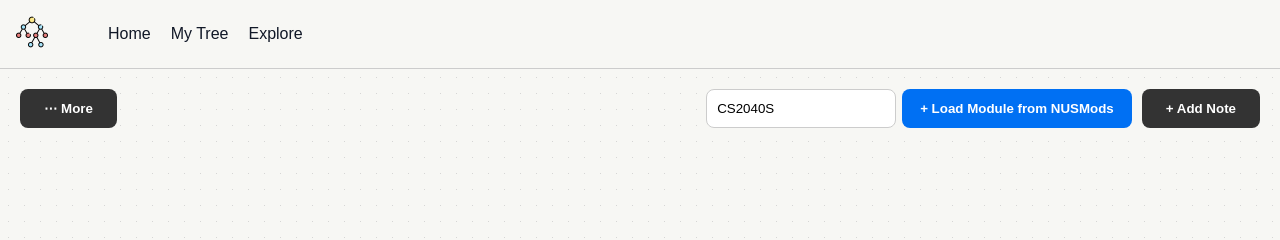
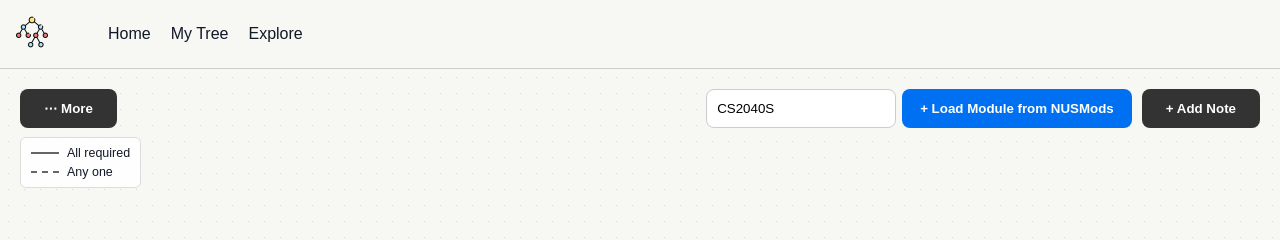
Before and after one commit to arav31/NUS-Tree, a Next.js app: page /Tree in a window 1280 px wide. Shown: the top 240 px of the page. Built offline with nearby package versions, Linux system fonts and the light colour scheme.

Commit message:
Fix prerequisites for deletion

```diff
--- a/app/Tree/page.js
+++ b/app/Tree/page.js
@@ -150,6 +150,7 @@ export default function TreePage() {
 
   const handleRemoveSelected = () => {
     setNodes((nds) => nds.filter(n => n.id !== selectedNode.id));
+    setEdges((eds) => eds.filter(edge => edge.source !== selectedNode.id && edge.target !== selectedNode.id));
     setSelectedNode(null);
   };
 
@@ -171,6 +172,11 @@ export default function TreePage() {
           treeError={treeError}
           onAddNote={handleAddNote}
         />
+
+        <div className="tree-prereq-legend" aria-label="Prerequisite edge legend">
+          <span><i className="tree-legend-line" />All required</span>
+          <span><i className="tree-legend-line tree-legend-line-any" />Any one</span>
+        </div>
 
         <ReactFlow
           nodes={nodes} edges={edges}
--- a/app/Tree/tree.css
+++ b/app/Tree/tree.css
@@ -107,6 +107,35 @@
   right: 20px;
   z-index: 4;
   color: #e02424;
+}
+
+.tree-prereq-legend {
+  position: absolute;
+  top: 68px;
+  left: 20px;
+  z-index: 4;
+  display: grid;
+  gap: 5px;
+  padding: 8px 10px;
+  border: 1px solid #ddd;
+  border-radius: 6px;
+  background: rgba(255, 255, 255, 0.92);
+  font-size: 0.78rem;
+}
+
+.tree-prereq-legend span {
+  display: flex;
+  align-items: center;
+  gap: 8px;
+}
+
+.tree-legend-line {
+  width: 28px;
+  border-top: 2px solid #666;
+}
+
+.tree-legend-line-any {
+  border-top-style: dashed;
 }
 
 /* Layout toolbar (bottom-center pill) */
--- a/lib/treeFlowConfig.js
+++ b/lib/treeFlowConfig.js
@@ -23,4 +23,5 @@ export const defaultEdgeOptions = {
 
 export const edgeStyle = (requirement, stroke = '#888', strokeWidth = 2) => ({
   stroke, strokeWidth,
+  strokeDasharray: requirement === 'any' ? '8 6' : undefined,
 });
```
Also changed, not shown: 2 other files (tests, documents, lock files or other folders).
